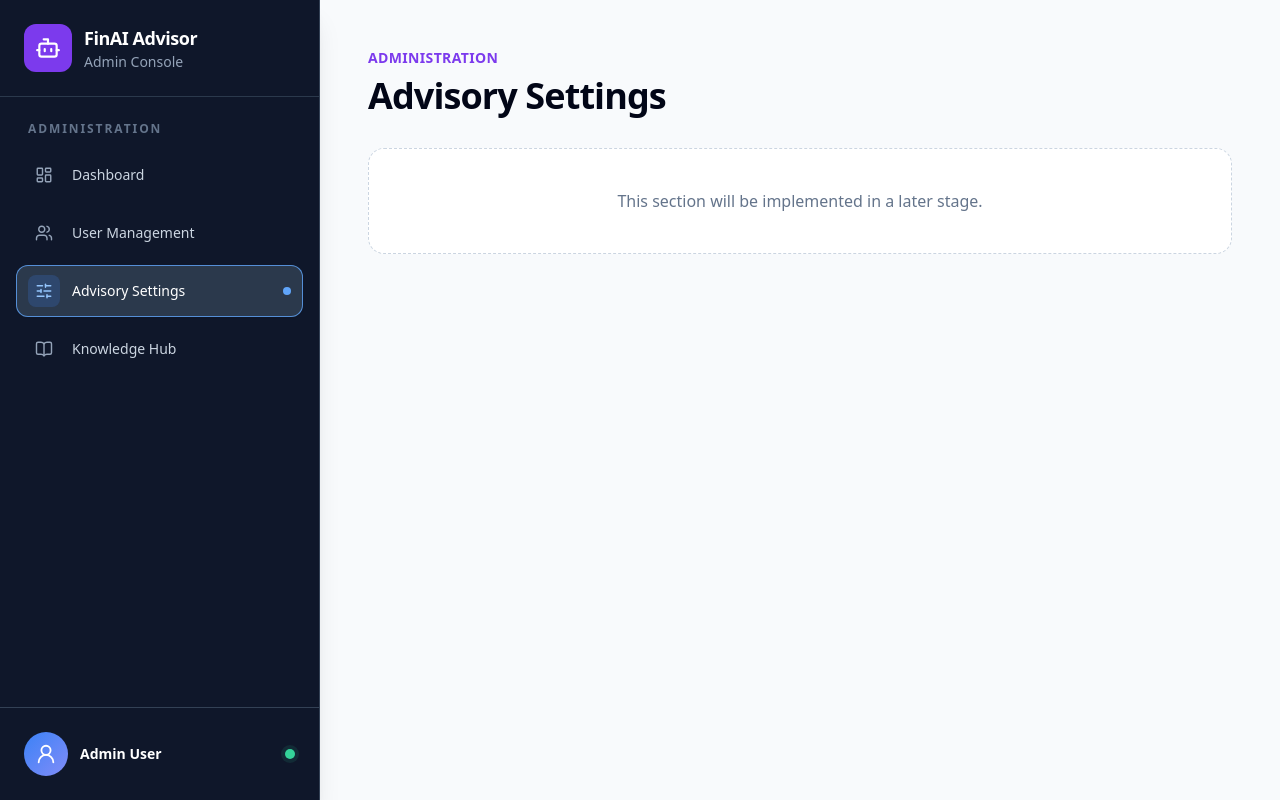
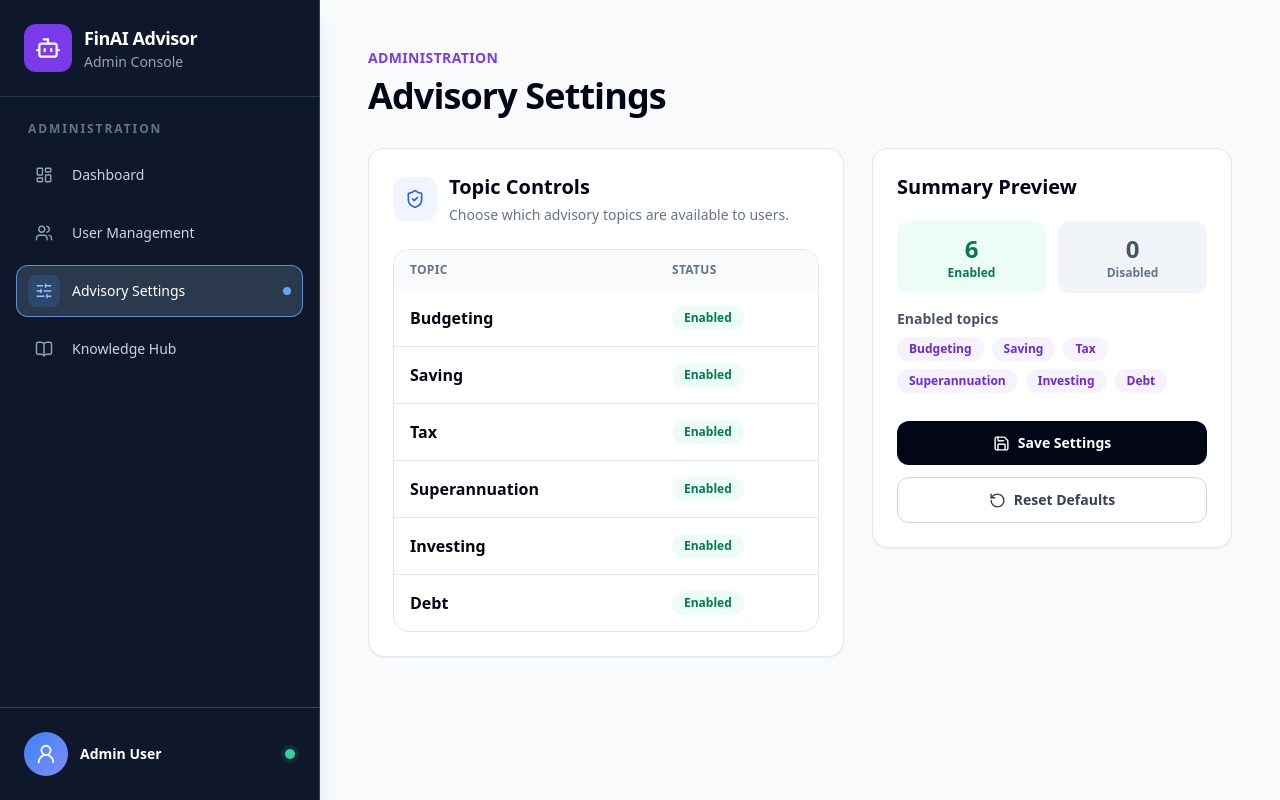
Before and after one commit to BWDreamer/AI-Financial-Literacy-Advisor-Web-Platform, a React (Vite) app in the folder frontend/: page /admin/settings in a window 1280 px wide. Built offline with nearby package versions, Linux system fonts and the light colour scheme; no server answers.

Commit message:
Improve admin dashboard and advisory settings

```diff
--- /dev/null
+++ b/frontend/src/pages/admin/AdvisorySettings.tsx
@@ -0,0 +1,171 @@
+import { FormEvent, useMemo, useState } from "react";
+import { RotateCcw, Save, ShieldCheck } from "lucide-react";
+
+type TopicControl = {
+  name: string;
+  enabled: boolean;
+};
+
+type AdvisorySettingsState = {
+  topics: TopicControl[];
+};
+
+const defaultSettings: AdvisorySettingsState = {
+  topics: [
+    { name: "Budgeting", enabled: true },
+    { name: "Saving", enabled: true },
+    { name: "Tax", enabled: true },
+    { name: "Superannuation", enabled: true },
+    { name: "Investing", enabled: true },
+    { name: "Debt", enabled: true },
+  ],
+};
+
+export default function AdvisorySettings() {
+  const [settings, setSettings] = useState<AdvisorySettingsState>(defaultSettings);
+  const [savedMessage, setSavedMessage] = useState("");
+
+  const summary = useMemo(() => {
+    const enabledTopics = settings.topics.filter((topic) => topic.enabled);
+    return {
+      enabledCount: enabledTopics.length,
+      disabledCount: settings.topics.length - enabledTopics.length,
+      enabledTopics,
+    };
+  }, [settings]);
+
+  function updateTopic(index: number, enabled: boolean) {
+    setSettings((current) => ({
+      ...current,
+      topics: current.topics.map((topic, topicIndex) =>
+        topicIndex === index ? { ...topic, enabled } : topic
+      ),
+    }));
+    setSavedMessage("");
+  }
+
+  function submit(event: FormEvent) {
+    event.preventDefault();
+    setSavedMessage("Advisory settings saved for this session.");
+  }
+
+  function resetSettings() {
+    setSettings(defaultSettings);
+    setSavedMessage("Advisory settings reset to defaults.");
+  }
+
+  return (
+    <section className="p-5 sm:p-8 lg:p-12">
+      <header>
+        <p className="text-sm font-bold uppercase tracking-wide text-violet-600">Administration</p>
+        <h1 className="mt-2 text-3xl font-bold tracking-tight text-slate-950 sm:text-4xl">
+          Advisory Settings
+        </h1>
+      </header>
+
+      {savedMessage && (
+        <div
+          role="status"
+          className="mt-6 rounded-xl border border-emerald-200 bg-emerald-50 px-4 py-3 text-sm font-semibold text-emerald-700"
+        >
+          {savedMessage}
+        </div>
+      )}
+
+      <form onSubmit={submit} className="mt-8 grid gap-7 xl:grid-cols-[minmax(0,1fr)_360px]">
+        <section className="rounded-2xl border border-slate-200 bg-white p-6 shadow-sm">
+          <div className="flex items-center gap-3">
+            <span className="grid size-11 place-items-center rounded-xl bg-blue-50 text-blue-600">
+              <ShieldCheck size={20} />
+            </span>
+            <div>
+              <h2 className="text-xl font-bold text-slate-950">Topic Controls</h2>
+              <p className="mt-1 text-sm text-slate-500">
+                Choose which advisory topics are available to users.
+              </p>
+            </div>
+          </div>
+
+          <div className="mt-6 overflow-hidden rounded-2xl border border-slate-200">
+            <div className="grid grid-cols-[minmax(0,1fr)_130px] bg-slate-50 px-4 py-3 text-xs font-bold uppercase tracking-wide text-slate-500">
+              <span>Topic</span>
+              <span>Status</span>
+            </div>
+            <div className="divide-y divide-slate-200">
+              {settings.topics.map((topic, index) => (
+                <div
+                  key={topic.name}
+                  className="grid grid-cols-[minmax(0,1fr)_130px] items-center gap-4 px-4 py-4"
+                >
+                  <p className="font-semibold text-slate-950">{topic.name}</p>
+                  <button
+                    type="button"
+                    onClick={() => updateTopic(index, !topic.enabled)}
+                    className={`w-fit rounded-full px-3 py-1 text-xs font-bold transition ${
+                      topic.enabled
+                        ? "bg-emerald-50 text-emerald-700"
+                        : "bg-slate-100 text-slate-500"
+                    }`}
+                  >
+                    {topic.enabled ? "Enabled" : "Disabled"}
+                  </button>
+                </div>
+              ))}
+            </div>
+          </div>
+        </section>
+
+        <aside className="space-y-6">
+          <section className="sticky top-8 rounded-2xl border border-slate-200 bg-white p-6 shadow-sm">
+            <h2 className="text-xl font-bold text-slate-950">Summary Preview</h2>
+            <div className="mt-5 space-y-4">
+              <div className="grid grid-cols-2 gap-3">
+                <div className="rounded-xl bg-emerald-50 px-3 py-3 text-center">
+                  <p className="text-2xl font-bold text-emerald-700">{summary.enabledCount}</p>
+                  <p className="text-xs font-semibold text-emerald-700">Enabled</p>
+                </div>
+                <div className="rounded-xl bg-slate-100 px-3 py-3 text-center">
+                  <p className="text-2xl font-bold text-slate-600">{summary.disabledCount}</p>
+                  <p className="text-xs font-semibold text-slate-500">Disabled</p>
+                </div>
+              </div>
+
+              <div>
+                <p className="mb-2 text-sm font-semibold text-slate-600">Enabled topics</p>
+                <div className="flex flex-wrap gap-2">
+                  {summary.enabledTopics.map((topic) => (
+                    <span
+                      key={topic.name}
+                      className="rounded-full bg-violet-50 px-3 py-1 text-xs font-semibold text-violet-700"
+                    >
+                      {topic.name}
+                    </span>
+                  ))}
+                  {summary.enabledTopics.length === 0 && (
+                    <span className="text-sm text-slate-500">No topics enabled.</span>
+                  )}
+                </div>
+              </div>
+            </div>
+
+            <div className="mt-7 grid gap-3">
+              <button
+                type="submit"
+                className="inline-flex items-center justify-center gap-2 rounded-xl bg-slate-950 px-5 py-3 text-sm font-semibold text-white transition hover:bg-slate-800"
+              >
+                <Save size={17} /> Save Settings
+              </button>
+              <button
+                type="button"
+                onClick={resetSettings}
+                className="inline-flex items-center justify-center gap-2 rounded-xl border border-slate-300 bg-white px-5 py-3 text-sm font-semibold text-slate-700 transition hover:bg-slate-50"
+              >
+                <RotateCcw size={17} /> Reset Defaults
+              </button>
+            </div>
+          </section>
+        </aside>
+      </form>
+    </section>
+  );
+}
--- a/frontend/src/routes/AppRoutes.tsx
+++ b/frontend/src/routes/AppRoutes.tsx
@@ -8,8 +8,8 @@ import KnowledgeHub from "../pages/KnowledgeHub";
 import Login from "../pages/Login";
 import MyGoals from "../pages/MyGoals";
 import Register from "../pages/Register";
+import AdvisorySettings from "../pages/admin/AdvisorySettings";
 import AdminDashboard from "../pages/admin/AdminDashboard";
-import AdminPlaceholder from "../pages/admin/AdminPlaceholder";
 import AdminKnowledgeHub from "../pages/admin/KnowledgeHub";
 import UserManagement from "../pages/admin/UserManagement";
 import { useUser } from "../store/UserProvider";
@@ -30,7 +30,7 @@ export default function AppRoutes() {
       <Route index element={<Navigate to="dashboard" replace />} />
       <Route path="dashboard" element={<AdminDashboard />} />
       <Route path="users" element={<UserManagement />} />
-      <Route path="settings" element={<AdminPlaceholder title="Advisory Settings" />} />
+      <Route path="settings" element={<AdvisorySettings />} />
       <Route path="knowledge" element={<AdminKnowledgeHub />} />
     </Route>
     <Route element={<UserPortalLayout />}>
```
Also changed, not shown: frontend/src/pages/admin/AdminDashboard.tsx (+51 -46 lines).
